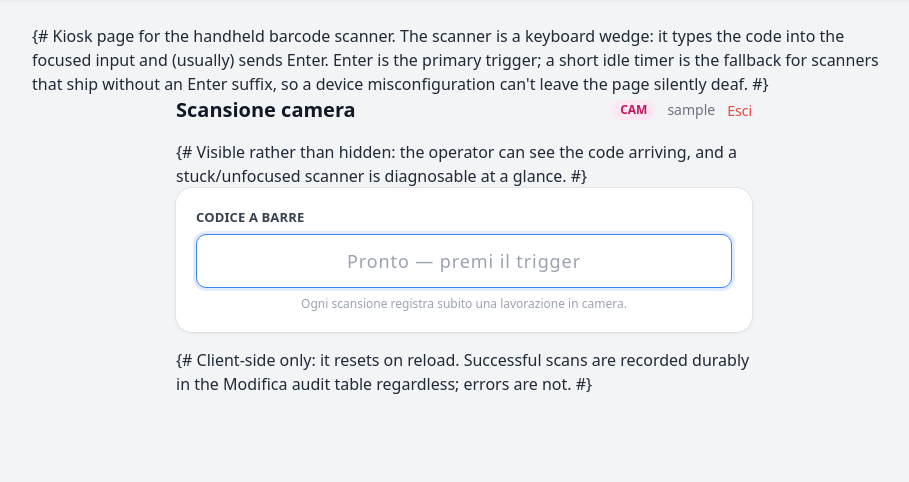
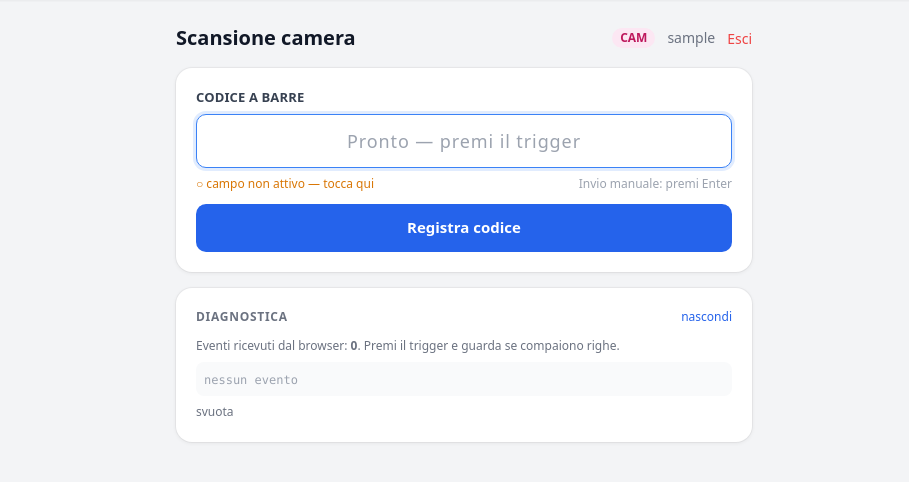
Before and after one commit to ollarethesam/cenedese, a Django app: page /camera/ in a window 1280 px wide. Shown: the part 49-531 px from the top of the page, without its empty margins (176-1085 px from the left). Run offline with Django 4.2, Linux system fonts and the light colour scheme; the visitor is signed in with stand-in values (Sample User, id 1); parts of the project's set-up code (start-up, migrations or seed data) failed here and were passed over; some libraries are stand-ins or nearby versions.

Commit message:
Fix camera scan page comments and broaden scanner capture
Django's {# #} comment syntax is single-line only — the lexer's regex is not
DOTALL, so the three multi-line comments on the scan page never matched and
rendered as literal text on the device. Split into single-line comments, the
form the rest of the templates already use.

Capture no longer assumes a keyboard wedge typing into a focused field, which
is not how a rugged Android sled necessarily delivers a scan. It now layers
three paths: keydown on document in the capture phase (so keystrokes still
land when Android has moved focus to the body), the field's input event (for
IME-style commitText injection, which fires no per-character keydown), and
paste (for clipboard-output scanners). Tab joins Enter as a terminator, the
idle fallback goes to 200ms, and a manual submit button covers the rest.

Adds a diagnostics panel logging the raw events the browser actually receives,
so a scanner that is emitting nothing to the page can be told apart from one
whose output merely needs parsing differently.

Co-Authored-By: Claude Opus 5 <noreply@anthropic.com>
Claude-Session: https://claude.ai/code/session_01FjXNhEvhKZ6KVSjZgYpMKp

```diff
--- a/core/templates/core/camera_scan.html
+++ b/core/templates/core/camera_scan.html
@@ -3,13 +3,14 @@
 
 {% block content %}
 
-{#
-  Kiosk page for the handheld barcode scanner. The scanner is a keyboard wedge:
-  it types the code into the focused input and (usually) sends Enter. Enter is
-  the primary trigger; a short idle timer is the fallback for scanners that ship
-  without an Enter suffix, so a device misconfiguration can't leave the page
-  silently deaf.
-#}
+{# Kiosk page for the handheld barcode scanner.                                #}
+{# Scanners deliver a code in several different ways, so capture is layered:   #}
+{#   1. keydown on document — keyboard-wedge/HID, works even if focus is lost  #}
+{#   2. input event on the field — IME-style commitText injection              #}
+{#   3. paste event — clipboard-output scanners                                #}
+{# Enter submits; a short idle timer is the fallback when no Enter suffix is   #}
+{# configured. The diagnostics panel shows what the device actually emitted.   #}
+
 <div x-data="cameraScan()" x-init="init()" @click="focusInput()" class="max-w-xl mx-auto">
 
   {% csrf_token %}
@@ -26,28 +27,29 @@
     </div>
   </div>
 
-  <!-- ── Scanner input ─────────────────────────────────────────────────── -->
-  {# Visible rather than hidden: the operator can see the code arriving, and a
-     stuck/unfocused scanner is diagnosable at a glance. #}
+  {# Visible, not hidden: the operator sees the code arrive, and a scanner that #}
+  {# is delivering nothing at all is diagnosable at a glance.                   #}
   <div class="form-card">
     <label class="form-label" for="scan-input">Codice a barre</label>
-    <input id="scan-input" type="text" x-ref="input" x-model="buffer"
+    <input id="scan-input" type="text" x-ref="input"
            autofocus autocomplete="off" autocapitalize="off" autocorrect="off"
            spellcheck="false" inputmode="none"
            placeholder="Pronto — premi il trigger"
            class="form-input text-center text-lg tracking-wider"
-           @keydown.enter.prevent="submitBuffer()"
-           @input="scheduleIdleSubmit()"
+           @input="onInput()"
            @blur="refocusSoon()">
-    <p class="text-xs text-gray-400 mt-2 text-center" x-show="!busy" x-cloak>
-      Ogni scansione registra subito una lavorazione in camera.
-    </p>
-    <p class="text-xs text-blue-500 mt-2 text-center" x-show="busy" x-cloak>
-      Salvataggio…
-    </p>
+    <div class="flex items-center justify-between mt-2 text-xs">
+      <span :class="focused ? 'text-green-600' : 'text-amber-600'"
+            x-text="focused ? '● campo attivo' : '○ campo non attivo — tocca qui'"></span>
+      <span class="text-gray-400" x-show="!busy" x-cloak>Invio manuale: premi Enter</span>
+      <span class="text-blue-500" x-show="busy" x-cloak>Salvataggio…</span>
+    </div>
+    <button type="button" @click="submitBuffer()"
+            class="btn btn-primary btn-full mt-3">
+      Registra codice
+    </button>
   </div>
 
-  <!-- ── Last result ───────────────────────────────────────────────────── -->
   <template x-if="last">
     <div class="rounded-2xl p-6 mb-4 text-center"
          :class="last.ok ? 'bg-green-50 border-2 border-green-500' : 'bg-red-50 border-2 border-red-500'">
@@ -60,9 +62,8 @@
     </div>
   </template>
 
-  <!-- ── Scan log ──────────────────────────────────────────────────────── -->
-  {# Client-side only: it resets on reload. Successful scans are recorded
-     durably in the Modifica audit table regardless; errors are not. #}
+  {# Client-side only: the log resets on reload. Successful scans are recorded  #}
+  {# durably in the Modifica audit table regardless; errors are not persisted.  #}
   <div class="form-card" x-show="log.length" x-cloak>
     <p class="form-card-title">Registro scansioni</p>
     <ul class="divide-y divide-gray-100 text-sm">
@@ -78,24 +79,61 @@
     </ul>
   </div>
 
+  {# Diagnostics: raw events as the device emits them. If a trigger pull adds   #}
+  {# no rows here, the scanner is not sending keystrokes to the browser at all  #}
+  {# and needs reconfiguring (see the wedge/keystroke output setting).          #}
+  <div class="form-card">
+    <div class="flex items-center justify-between">
+      <p class="form-card-title mb-0 pb-0 border-none">Diagnostica</p>
+      <button type="button" @click="showDebug = !showDebug"
+              class="text-xs text-blue-600 hover:underline"
+              x-text="showDebug ? 'nascondi' : 'mostra'"></button>
+    </div>
+    <div x-show="showDebug" x-cloak class="mt-3">
+      <p class="text-xs text-gray-500 mb-2">
+        Eventi ricevuti dal browser: <span class="font-semibold" x-text="events.length"></span>.
+        Premi il trigger e guarda se compaiono righe.
+      </p>
+      <ul class="text-xs font-mono bg-gray-50 rounded-lg p-2 max-h-48 overflow-y-auto space-y-0.5">
+        <template x-for="e in events" :key="e.id">
+          <li class="text-gray-600" x-text="e.text"></li>
+        </template>
+        <li x-show="!events.length" class="text-gray-400">nessun evento</li>
+      </ul>
+      <button type="button" @click="events = []"
+              class="text-xs text-gray-500 hover:underline mt-2">svuota</button>
+    </div>
+  </div>
+
 </div>
 
 <script>
   document.addEventListener("alpine:init", () => {
     Alpine.data("cameraScan", () => ({
-      buffer: "",
+      shadow: "",        // chars captured while the field did NOT have focus
       busy: false,
+      focused: false,
       last: null,
       log: [],
+      events: [],
+      showDebug: true,
       idleTimer: null,
       seq: 0,
+      evSeq: 0,
 
       init() {
-        // The soft keyboard, a screen wake or a stray tap can all steal focus;
-        // a scan that lands nowhere is silently lost, so keep reclaiming it.
+        // Capture at the document, not the field: a wedge scanner emits key
+        // events wherever focus happens to be, and on Android focus is easily
+        // lost to the page body. Anything typed while the field is unfocused
+        // accumulates in `shadow` instead of being dropped on the floor.
+        document.addEventListener("keydown", (e) => this.onKey(e), true);
+        document.addEventListener("paste", (e) => this.onPaste(e), true);
         document.addEventListener("visibilitychange", () => {
           if (!document.hidden) this.focusInput();
         });
+        const el = this.$refs.input;
+        el.addEventListener("focus", () => { this.focused = true; });
+        el.addEventListener("blur",  () => { this.focused = false; });
         this.focusInput();
       },
 
@@ -107,39 +145,93 @@
         setTimeout(() => this.focusInput(), 50);
       },
 
-      // Fallback for scanners with no Enter suffix: submit once the keystrokes
-      // stop. Enter, when it does arrive, cancels this and submits immediately.
+      logEvent(text) {
+        this.events.unshift({ id: ++this.evSeq, text: `${this.stamp()} ${text}` });
+        if (this.events.length > 40) this.events.pop();
+      },
+
+      stamp() {
+        const d = new Date();
+        return d.toLocaleTimeString("it-IT") + "." + String(d.getMilliseconds()).padStart(3, "0");
+      },
+
+      onKey(e) {
+        const tag = e.target && e.target.tagName ? e.target.tagName.toLowerCase() : "?";
+        this.logEvent(`keydown key=${JSON.stringify(e.key)} code=${e.code || "-"} kc=${e.keyCode} → ${tag}`);
+
+        if (e.key === "Enter" || e.key === "Tab") {
+          e.preventDefault();
+          this.submitBuffer();
+          return;
+        }
+        if (e.key.length !== 1 || e.ctrlKey || e.metaKey || e.altKey) return;
+
+        // Only shadow-buffer when the field itself isn't receiving the text;
+        // otherwise the character would be counted twice.
+        if (e.target !== this.$refs.input) this.shadow += e.key;
+        this.scheduleIdleSubmit();
+      },
+
+      onInput() {
+        this.logEvent(`input value=${JSON.stringify(this.$refs.input.value)}`);
+        this.scheduleIdleSubmit();
+      },
+
+      onPaste(e) {
+        const text = (e.clipboardData || window.clipboardData).getData("text") || "";
+        this.logEvent(`paste ${JSON.stringify(text)}`);
+        if (!text.trim()) return;
+        e.preventDefault();
+        this.send(text.trim());
+      },
+
+      // Fallback for scanners with no Enter suffix: submit once input stops.
       scheduleIdleSubmit() {
         clearTimeout(this.idleTimer);
-        this.idleTimer = setTimeout(() => this.submitBuffer(), 150);
+        this.idleTimer = setTimeout(() => this.submitBuffer(), 200);
+      },
+
+      // The field's own value wins; `shadow` covers the case where the
+      // keystrokes never reached it because focus was elsewhere.
+      readCode() {
+        const field = (this.$refs.input.value || "").trim();
+        return field || this.shadow.trim();
+      },
+
+      clearBuffers() {
+        this.$refs.input.value = "";
+        this.shadow = "";
       },
 
       submitBuffer() {
         clearTimeout(this.idleTimer);
-        const code = this.buffer.trim();
-        this.buffer = "";
+        const code = this.readCode();
+        this.clearBuffers();
         if (!code || this.busy) return;
         this.send(code);
       },
 
       async send(code) {
         this.busy = true;
+        this.logEvent(`POST ${JSON.stringify(code)}`);
         try {
-          const body = new URLSearchParams({ barcode: code });
           const res = await fetch("{% url 'camera_scan_save' %}", {
             method: "POST",
             headers: {
               "X-CSRFToken": document.querySelector("[name=csrfmiddlewaretoken]").value,
               "Content-Type": "application/x-www-form-urlencoded",
             },
-            body,
+            body: new URLSearchParams({ barcode: code }),
           });
           const data = await res.json();
+          this.logEvent(`← ${res.status} ${JSON.stringify(data)}`);
           this.record(code, data);
         } catch (err) {
+          this.logEvent(`← errore rete: ${err}`);
           this.record(code, { ok: false, error: "Errore di rete — riprova." });
         } finally {
           this.busy = false;
+          this.clearBuffers();
           this.focusInput();
         }
       },
@@ -157,8 +249,6 @@
         this.log.unshift(entry);
         if (this.log.length > 20) this.log.pop();
 
-        // Confirmation at arm's length: one short pulse on success, a double
-        // pulse on failure.
         if (navigator.vibrate) navigator.vibrate(entry.ok ? 80 : [90, 70, 90]);
       },
     }));
```
